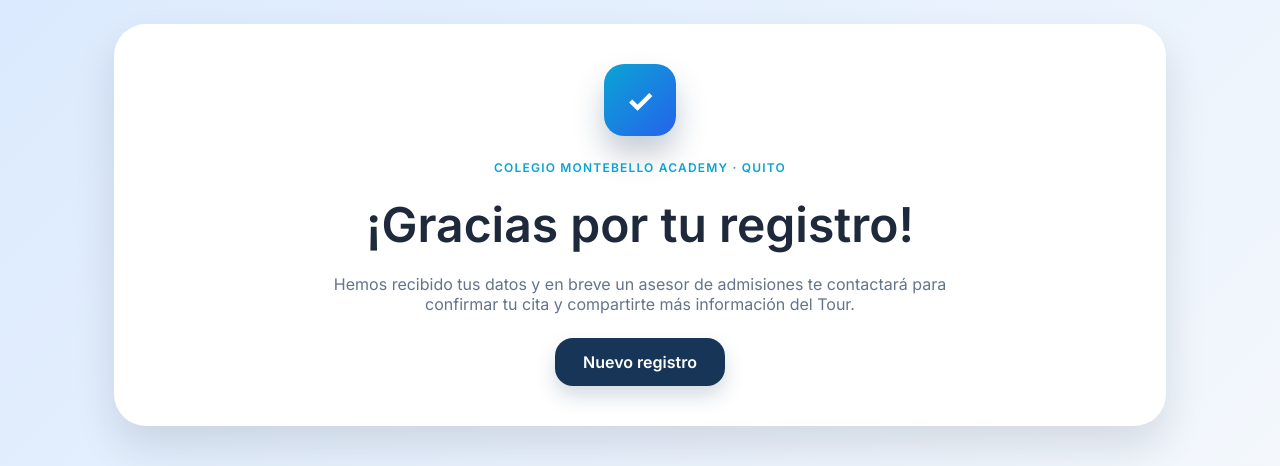
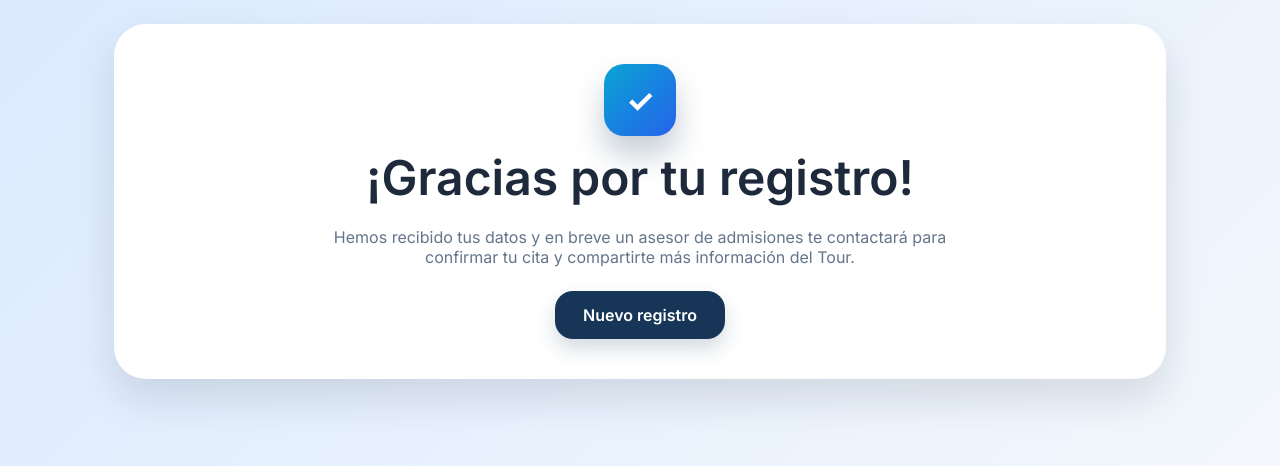
Before and after one commit to brandonminta/tour-chatbot, a FastAPI app: page /gracias in a window 1280 px wide. Shown: the top 466 px of the page. Run offline with FastAPI, Linux system fonts and the light colour scheme.

Commit message:
Update thank_you.html

```diff
--- a/app/templates/thank_you.html
+++ b/app/templates/thank_you.html
@@ -13,7 +13,6 @@
     <div class="page-shell">
         <main class="thanks-card">
             <div class="thanks-icon" aria-hidden="true">✓</div>
-            <p class="eyebrow">Colegio Montebello Academy · Quito</p>
             <h1>¡Gracias por tu registro!</h1>
             <p class="thanks-copy">
                 Hemos recibido tus datos y en breve un asesor de admisiones te contactará
```
